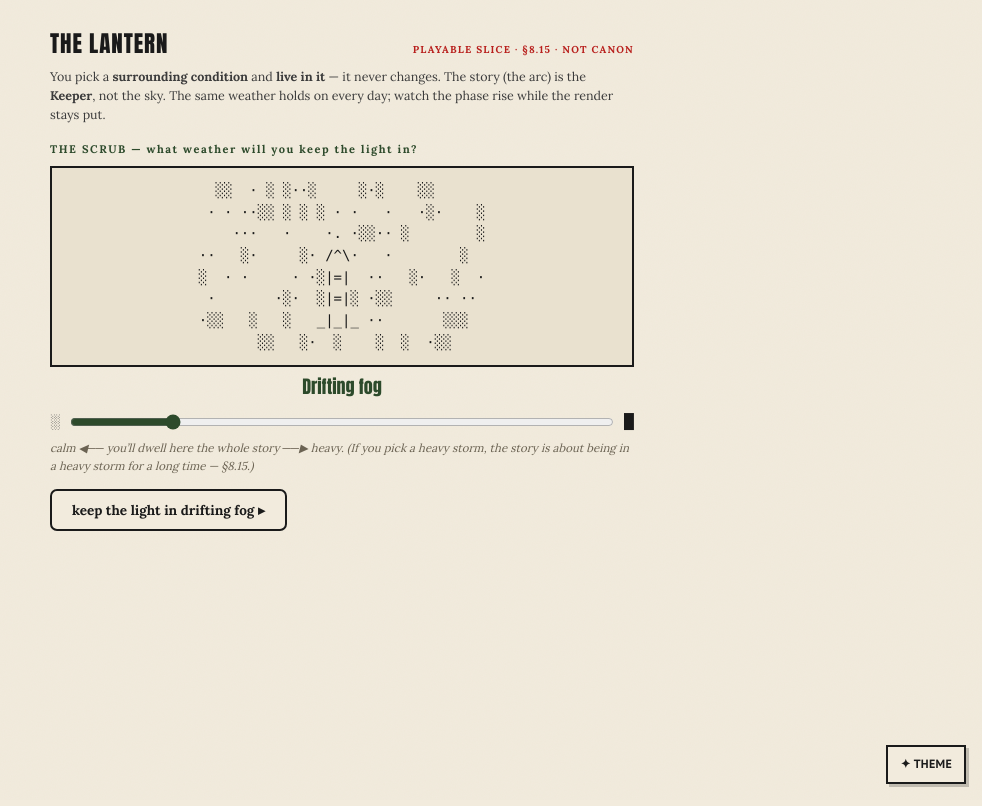
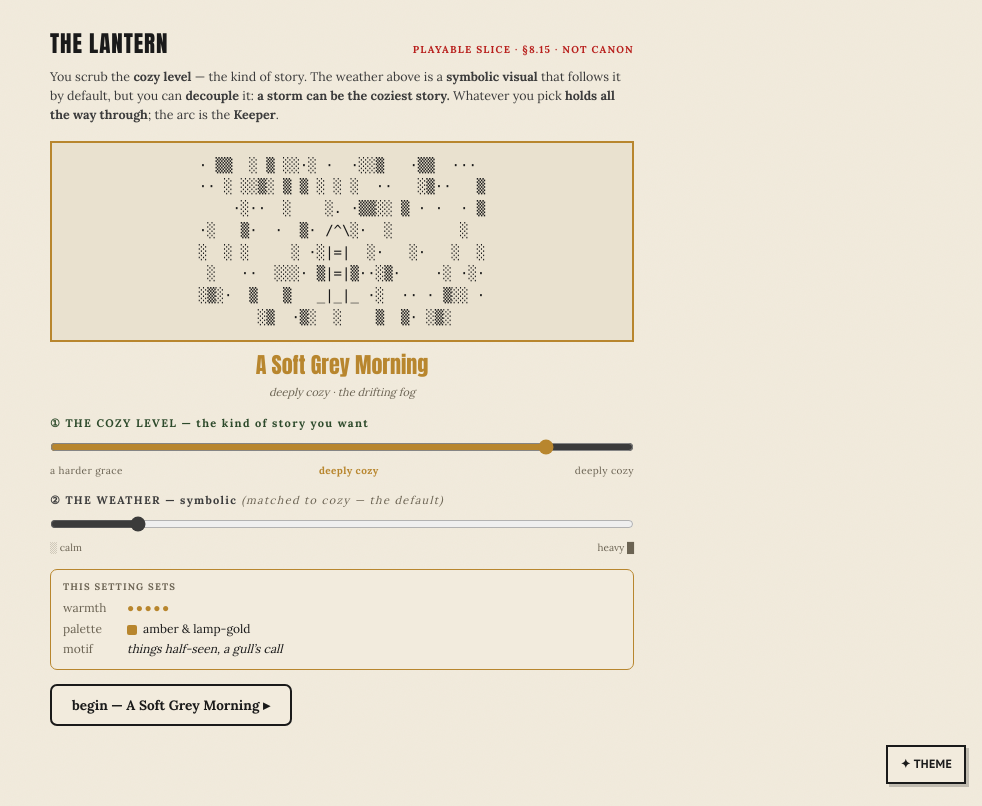
Before and after one commit to cybervaldez/myliar-website, a Next.js app: page /lantern in a window 1280 px wide. Shown: the whole page, without its empty margins (298-1280 px from the left). Built offline with nearby package versions, Linux system fonts and the light colour scheme.

Commit message:
deploy: sync website/ from monorepo @ 2311910

```diff
--- a/app/lantern/Lantern.tsx
+++ b/app/lantern/Lantern.tsx
@@ -1,15 +1,16 @@
 "use client";
 
 // THE LANTERN — a PLAYABLE slice that obeys §8.15 (THE SETTING IS NOT AN ARC).
-// v2 fix: the player SCRUBS to pick a PERSISTENT surrounding condition (calm fog ░ ↔ heavy
-// storm █) and then DWELLS in it — the weather is IDENTICAL on every day (literally the same
-// render). The emotional arc (cozy → heightened → intense → aftermath → renewal) is carried
-// entirely by the KEEPER relationship + events, INSIDE the unchanging setting. The contrast —
-// constant sky, moving story — is the whole point. (v1 was wrong: the fog arced.)
+// The setting is PERSISTENT (chosen once, held every day); the arc is the KEEPER, not the sky.
+// v4 — the scrub is the COZY LEVEL (the story tone), shown as the spectrum BELOW. The ASCII
+// weather above is a SYMBOLIC visual that tracks the cozy level BY DEFAULT (heavier weather ~
+// harder story — easy to read), but can be DECOUPLED for creative liberty: "deeply cozy + a
+// gale" = Snug Against the Gale; "a harder grace + still fog" = The Long Silence. Weather-
+// intensity ≠ coziness; the authored TITLE per combination is the honest glance.
 
 import { useState } from "react";
 
-// ── the surrounding condition (PERSISTENT — chosen once, never animated) ────────
+// ── the surrounding weather (PERSISTENT — a symbolic visual, never animated over days) ──
 const COLS = 34, ROWS = 8, RAMP = [" ", "·", "░", "▒", "▓", "█"];
 function noise(x: number, y: number, s: number) { let h = (x * 73856093) ^ (y * 19349663) ^ (s * 83492791); h = Math.imul(h ^ (h >>> 13), 1274126177); h = h ^ (h >>> 16); return ((h >>> 0) % 1000) / 1000; }
 const LIGHT = ["   .", "  /^\\", "  |=|", "  |=|", " _|_|_"];
@@ -19,60 +20,73 @@ function sky(dr: number, seed = 7): string {
   LIGHT.forEach((line, j) => { const yy = 2 + j; for (let i = 0; i < line.length; i++) { const xx = 13 + i; if (yy < ROWS && line[i] !== " ") g[yy][xx] = line[i]; } });
   return g.map((r) => r.join("")).join("\n");
 }
-function condition(dr: number): string {
-  if (dr < 0.25) return "still fog";
-  if (dr < 0.42) return "drifting fog";
-  if (dr < 0.6) return "a steady rain";
-  if (dr < 0.8) return "hard weather";
-  return "a heavy storm";
-}
-const cap = (s: string) => s.charAt(0).toUpperCase() + s.slice(1);
+
+// ── the two axes ────────────────────────────────────────────────────────────────────────
+// COZY TONE (the SCRUBBED axis — the story; index 0 = deepest warmth … 4 = a harder grace)
+const TONES = ["deeply cozy", "cozy", "warm", "bittersweet", "a harder grace"];
+const ACCENTS = ["#b8862e", "#7d8a6a", "#5f8a86", "#5a7a9a", "#7a5a8a"]; // warm amber → cool violet (tracks the TONE, not the sky)
+const PALETTES = ["amber & lamp-gold", "warm sage", "soft green-grey", "slate & cool lamp", "storm-grey & one flame"];
+// WEATHER (the symbolic visual; default-coupled to tone, decoupleable)
+const WEATHERS = ["still fog", "drifting fog", "steady rain", "gale", "wild storm"];
+const DRS = [0.12, 0.32, 0.52, 0.74, 0.92];
+const MOTIFS = ["the unbroken quiet", "things half-seen, a gull’s call", "rain on the glass, the kept kettle", "the warm room, the wild dark outside", "the one flame against the dark"];
+// authored TITLE per [tone][weather] — the diagonal is the default; the corners are the proof
+const TITLES = [
+  ["The Still Watch", "A Soft Grey Morning", "Rain on the Glass", "Snug Against the Gale", "The Warm Room"],
+  ["The Quiet Keeping", "The Drifting Days", "The Long Afternoon", "Tea Through the Gale", "Holding Cozy"],
+  ["The Patient Fog", "Half-Seen Days", "The Long Rain", "The Standing Watch", "Warm Against the Wild"],
+  ["The Thinning Quiet", "What the Fog Keeps", "Grey on Grey", "The Standing Gale", "The Long Reckoning"],
+  ["The Long Silence", "What Didn’t Come Back", "The Cold Watch", "Weathering It", "The Wild Night"],
+];
+const clamp = (n: number, lo: number, hi: number) => Math.max(lo, Math.min(hi, n));
+const toneIdx = (cozy: number) => clamp(Math.floor((100 - cozy) / 20.001), 0, 4); // cozy 100 → 0 (deeply cozy)
 
 type Stat = "STR" | "INT" | "GLD" | "CHR";
 type Choice = { role: "CAUTIOUS" | "BOLD" | "CHAOTIC"; label: string; stats: Partial<Record<Stat, number>>; keeper: string };
 type Day = { phase: string; title: string; scene: string; choices: Choice[]; final?: boolean };
+type Chosen = { title: string; weather: string; dr: number; accent: string };
 
 const STATS0: Record<Stat, number> = { STR: 8, INT: 8, GLD: 5, CHR: 8 };
 
-// {C}=condition (lowercase), {Cc}=condition (capitalized) — the SAME persistent weather, woven in
+// {C} = the persistent weather (bare noun) — prose always writes "the {C}", so it stays grammatical
 const DAYS: Day[] = [
   { phase: "COZY", title: "The Arrival",
-    scene: "You step onto the pier into {C} — the weather you chose to keep the light in, and it won’t let up the whole season. That’s the point of it. The lighthouse stands over you, grey-white, repainted a dozen times the same colour. A figure waits with a lantern: the Keeper. “Tide’s turning,” they say — not quite a smile. “So’s the gangway.” They show you the light: the lens, the wick, the log.",
+    scene: "You step onto the pier into the {C} — the weather you chose to keep the light in, and it won’t let up the whole season. That’s the point of it. The lighthouse stands over you, grey-white, repainted a dozen times the same colour. A figure waits with a lantern: the Keeper. “Tide’s turning,” they say — not quite a smile. “So’s the gangway.” They show you the light: the lens, the wick, the log.",
     choices: [
       { role: "CAUTIOUS", label: "Watch first. Learn the rhythm before I touch anything.", stats: { INT: 2 }, keeper: "“Good. The light’s been here longer than either of us. No rush.”" },
       { role: "BOLD", label: "Show me the lens. I’ll take the first watch tonight.", stats: { STR: 2 }, keeper: "“Eager.” A pause. “Mind the third stair — it’s loose.”" },
       { role: "CHAOTIC", label: "Ask whether the gulls ever get used to the weather.", stats: { CHR: 2 }, keeper: "The Keeper huffs a laugh. “They complain about it daily. Good company, though.”" },
     ] },
   { phase: "COZY", title: "The Rhythm",
-    scene: "{Cc} hasn’t changed — it isn’t supposed to. The kettle’s on against it. The little table is laid for four, and a fifth place at the end, its bowl turned down. The Keeper shows you the trim of the wick, the weight of the log’s first line: ‘Stood the watch. Logged at full weight, as is only proper.’",
+    scene: "The {C} hasn’t changed — it isn’t supposed to. The kettle’s on against it, the room warm. The little table is laid for four, and a fifth place at the end, its bowl turned down. The Keeper shows you the trim of the wick, the weight of the log’s first line: ‘Stood the watch. Logged at full weight, as is only proper.’",
     choices: [
       { role: "CAUTIOUS", label: "Keep the log exactly as shown.", stats: { INT: 2 }, keeper: "“The log doesn’t need flourishes. Just the truth, kept.”" },
       { role: "BOLD", label: "Add a line of my own — what the watch felt like.", stats: { CHR: 1, STR: 1 }, keeper: "A long look. “…The keeper before me did that too.”" },
       { role: "CHAOTIC", label: "Set a place at the fifth bowl. Just in case.", stats: { CHR: 2 }, keeper: "The Keeper goes very still. Then, quiet: “…Leave it. But thank you.”" },
     ] },
   { phase: "HEIGHTENED", title: "The Boat is Late",
-    scene: "The supply boat should have come at noon. It hasn’t. The Keeper checks the horn, checks the glass, checks the empty water, and doesn’t say what they’re thinking. Their hand rests a moment on the fifth chair. The weather is the same as it ever was — {C}, steady. The worry isn’t.",
+    scene: "The supply boat should have come at noon. It hasn’t. The Keeper checks the horn, checks the glass, checks the empty water, and doesn’t say what they’re thinking. Their hand rests a moment on the fifth chair. The weather is the same as it ever was — the {C}, steady. The worry isn’t.",
     choices: [
       { role: "CAUTIOUS", label: "Keep the light steady and even. Let it do its work.", stats: { INT: 2 }, keeper: "“That’s the job. The light doesn’t panic. Neither do we.”" },
       { role: "BOLD", label: "Ring the foghorn long, past the schedule. Reach for them.", stats: { STR: 2 }, keeper: "“…Aye. A little longer. Can’t hurt.” Their voice catches, just slightly." },
       { role: "CHAOTIC", label: "Tell the Keeper a bad joke to break the quiet.", stats: { CHR: 2 }, keeper: "It’s a terrible joke. The Keeper laughs anyway, like they needed to." },
     ] },
   { phase: "INTENSE", title: "What the Light Couldn’t Bring Back",
-    scene: "It comes out late, the way these things do — not because of any change in the sky (it’s the same {C} you arrived in), but because the night is long and you’re both still awake with it. The Keeper says it to the glass, not to you: “There was one the light didn’t bring back. A long time ago.” A breath. “But the light still holds. So do we.” The room doesn’t get darker. They just let you see them.",
+    scene: "It comes out late, the way these things do — not because of any change in the sky (it’s the {C}, unchanged since you arrived), but because the night is long and you’re both still awake with it. The Keeper says it to the glass, not to you: “There was one the light didn’t bring back. A long time ago.” A breath. “But the light still holds. So do we.” The room doesn’t get darker. They just let you see them.",
     choices: [
       { role: "CAUTIOUS", label: "Keep the watch beside them. Don’t fill the silence.", stats: { INT: 2 }, keeper: "“…Good hands. The before-keeper would’ve liked you.”" },
       { role: "BOLD", label: "Ask them — gently — about the one who didn’t come back.", stats: { STR: 2, CHR: 1 }, keeper: "They tell you. All of it. By the end the telling has stopped weighing quite so much." },
       { role: "CHAOTIC", label: "Set the fifth place at the table. Now. Tonight.", stats: { CHR: 3 }, keeper: "The Keeper looks at the bowl a long moment. Then sits. “…Five, then.”" },
     ] },
   { phase: "AFTERMATH", title: "The Morning After",
-    scene: "A horn, faint, then closer: the supply boat, late and whole, the Pilot waving like nothing happened. The Keeper lets out a breath they’d held all night. The kettle goes back on. {Cc} hasn’t lifted — it won’t — but something between the two of you has.",
+    scene: "A horn, faint, then closer: the supply boat, late and whole, the Pilot waving like nothing happened. The Keeper lets out a breath they’d held all night. The kettle goes back on. The {C} hasn’t lifted — it won’t — but something between the two of you has.",
     choices: [
       { role: "CAUTIOUS", label: "Tend the small repairs from the long night. Set it all right.", stats: { INT: 2, STR: 1 }, keeper: "“You’ll do. You’ll more than do.”" },
       { role: "BOLD", label: "Row out to meet the boat yourself.", stats: { STR: 2 }, keeper: "“Look at you. A week ago you were asking gulls about the weather.”" },
       { role: "CHAOTIC", label: "Leave the fifth bowl right-side up. Set the table for five, every day now.", stats: { CHR: 3 }, keeper: "“…Five, then,” the Keeper says again. And this time it sounds like a habit, not a wound." },
     ] },
   { phase: "RENEWAL", title: "Weeks On", final: true,
-    scene: "Weeks on. The same {C} you chose, still keeping you company; the light easy in your hands now. You trim the wick without thinking; the log’s first line is yours. The Keeper watches you work from the doorway, settled in a way they weren’t the day you came. “You’ve got the light,” they say. “You don’t need me at your shoulder.” It isn’t a goodbye. It’s a door, left open.",
+    scene: "Weeks on. The {C} you chose, unchanged, still keeping you company; the light easy in your hands now. You trim the wick without thinking; the log’s first line is yours. The Keeper watches you work from the doorway, settled in a way they weren’t the day you came. “You’ve got the light,” they say. “You don’t need me at your shoulder.” It isn’t a goodbye. It’s a door, left open.",
     choices: [
       { role: "CAUTIOUS", label: "Keep it exactly as you taught me.", stats: { INT: 2 }, keeper: "“That’s enough. That was always enough.”" },
       { role: "BOLD", label: "Make it mine. Add my own line to the log every night.", stats: { CHR: 2, STR: 1 }, keeper: "“…Now you sound like a keeper.”" },
@@ -83,22 +97,29 @@ const DAYS: Day[] = [
 const ink = "var(--ink)", soft = "var(--ink-soft)", paper = "var(--paper)", shade = "var(--paper-shade)", forest = "var(--forest)", margin = "var(--margin-ink)";
 const rcol = (r: string) => (r === "BOLD" ? "var(--spot-red)" : r === "CHAOTIC" ? "#8a5cc0" : forest);
 const STATS: Stat[] = ["STR", "INT", "GLD", "CHR"];
-const weave = (s: string, c: string) => s.replace(/\{C\}/g, c).replace(/\{Cc\}/g, cap(c));
+const weave = (s: string, c: string) => s.replace(/\{C\}/g, c);
 
 export default function Lantern() {
   const [screen, setScreen] = useState<"scrub" | "play" | "end">("scrub");
-  const [scrub, setScrub] = useState(18); // 0-100 → the persistent condition
-  const [settingDr, setSettingDr] = useState(0.12);
+  const [cozy, setCozy] = useState(86);              // the SCRUBBED axis (0..100, right = deeply cozy)
+  const [weatherRaw, setWeatherRaw] = useState<number | null>(null); // null = matched to tone (default); else decoupled
+  const [chosen, setChosen] = useState<Chosen>({ title: TITLES[0][0], weather: WEATHERS[0], dr: DRS[0], accent: ACCENTS[0] });
   const [day, setDay] = useState(0);
   const [stats, setStats] = useState<Record<Stat, number>>({ ...STATS0 });
   const [picked, setPicked] = useState<number | null>(null);
 
-  const previewDr = 0.1 + (scrub / 100) * 0.84;
-  const cond = condition(settingDr);
+  const tone = toneIdx(cozy);
+  const weather01 = weatherRaw !== null ? weatherRaw / 100 : (1 - cozy / 100); // matched: cozier ⇒ calmer
+  const wIdx = clamp(Math.round(weather01 * 4), 0, 4);
+  const decoupled = weatherRaw !== null && wIdx !== tone;
+  const accent = ACCENTS[tone];
+  const title = TITLES[tone][wIdx];
+  const warmth = 5 - tone;
+
   const d = DAYS[day];
   const reset = () => { setScreen("scrub"); setDay(0); setStats({ ...STATS0 }); setPicked(null); };
-  const begin = () => { setSettingDr(previewDr); setScreen("play"); };
-  const pick = (i: number) => { if (picked != null) return; const c = d.choices[i]; setStats((s) => { const n = { ...s }; for (const k in c.stats) n[k as Stat] += c.stats[k as Stat]!; return n; }); setPicked(i); };
+  const begin = () => { setChosen({ title, weather: WEATHERS[wIdx], dr: DRS[wIdx], accent }); setScreen("play"); };
+  const pick = (i: number) => { if (picked != null) return; const c = d.choices[i]; setStats((st) => { const n = { ...st }; for (const k in c.stats) n[k as Stat] += c.stats[k as Stat]!; return n; }); setPicked(i); };
   const next = () => { if (d.final) { setScreen("end"); return; } setDay((x) => x + 1); setPicked(null); };
 
   const Bars = () => (
@@ -120,23 +141,41 @@ export default function Lantern() {
         <span style={{ fontSize: 10, letterSpacing: ".12em", color: "var(--spot-red)", fontFamily: "var(--theme-body)", fontWeight: 700 }}>PLAYABLE SLICE · §8.15 · NOT CANON</span>
       </div>
       <p style={{ color: soft, fontSize: 12.5, lineHeight: 1.55, margin: "5px 0 16px" }}>
-        You pick a <b>surrounding condition</b> and <b>live in it</b> — it never changes. The story (the arc) is the <b>Keeper</b>, not the sky. The same weather holds on every day; watch the phase rise while the render stays put.
+        You scrub the <b>cozy level</b> — the kind of story. The weather above is a <b>symbolic visual</b> that follows it by default, but you can <b>decouple</b> it: <b>a storm can be the coziest story.</b> Whatever you pick <b>holds all the way through</b>; the arc is the <b>Keeper</b>.
       </p>
 
       {screen === "scrub" && (
         <div>
-          <div style={{ fontFamily: "var(--theme-body)", fontSize: 11, fontWeight: 700, letterSpacing: ".14em", color: forest, marginBottom: 8 }}>THE SCRUB — what weather will you keep the light in?</div>
-          <pre style={{ fontFamily: "ui-monospace, Menlo, monospace", whiteSpace: "pre", fontSize: 14, color: ink, background: shade, border: `2px solid ${ink}`, padding: "12px", textAlign: "center", margin: "0 0 6px" }}>{sky(previewDr)}</pre>
-          <div style={{ textAlign: "center", fontFamily: "var(--theme-display)", fontSize: 18, color: forest, marginBottom: 10 }}>{cap(condition(previewDr))}</div>
-          <div style={{ display: "flex", alignItems: "center", gap: 10, marginBottom: 6 }}>
-            <span style={{ fontSize: 14, color: soft }}>░</span>
-            <input type="range" min={0} max={100} value={scrub} onChange={(e) => setScrub(Number(e.target.value))} style={{ flex: 1, accentColor: forest }} aria-label="surrounding condition" />
-            <span style={{ fontSize: 14, color: ink }}>█</span>
+          {/* the SETTING shown visually (above) */}
+          <pre style={{ fontFamily: "ui-monospace, Menlo, monospace", whiteSpace: "pre", fontSize: 14, color: ink, background: shade, border: `2px solid ${accent}`, padding: "12px", textAlign: "center", margin: "0 0 6px", transition: "border-color .2s" }}>{sky(DRS[wIdx])}</pre>
+          <div style={{ textAlign: "center", fontFamily: "var(--theme-display)", fontSize: 22, color: accent, marginBottom: 2 }}>{title}</div>
+          <div style={{ textAlign: "center", fontSize: 11, color: margin, marginBottom: 14, fontStyle: "italic" }}>{TONES[tone]} · the {WEATHERS[wIdx]}{decoupled && <span style={{ color: accent }}> · weather decoupled — a {TONES[tone]} storm? your call</span>}</div>
+
+          {/* the COZY LEVEL spectrum — the axis ACTUALLY being scrubbed */}
+          <div style={{ fontFamily: "var(--theme-body)", fontSize: 11, fontWeight: 700, letterSpacing: ".12em", color: forest, marginBottom: 4 }}>① THE COZY LEVEL — the kind of story you want</div>
+          <input type="range" min={0} max={100} value={cozy} onChange={(e) => setCozy(Number(e.target.value))} style={{ width: "100%", accentColor: accent }} aria-label="cozy level" />
+          <div style={{ display: "flex", justifyContent: "space-between", fontSize: 10, color: margin, marginBottom: 14, fontFamily: "var(--theme-body)", letterSpacing: ".04em" }}>
+            <span>a harder grace</span><span style={{ color: accent, fontWeight: 700 }}>{TONES[tone]}</span><span>deeply cozy</span>
           </div>
-          <p style={{ fontSize: 11.5, color: margin, fontStyle: "italic", margin: "2px 0 14px" }}>
-            calm ◀── you’ll dwell here the whole story ──▶ heavy. (If you pick a heavy storm, the story is about being in a heavy storm for a long time — §8.15.)
-          </p>
-          <button onClick={begin} style={{ padding: "9px 20px", cursor: "pointer", border: `2px solid ${ink}`, background: paper, borderRadius: 7, fontFamily: "var(--theme-body)", fontWeight: 700, fontSize: 13.5, color: ink }}>keep the light in {condition(previewDr)} ▸</button>
+
+          {/* the WEATHER — symbolic, matched by default, decoupleable for creative liberty */}
+          <div style={{ display: "flex", alignItems: "baseline", justifyContent: "space-between", marginBottom: 4 }}>
+            <span style={{ fontFamily: "var(--theme-body)", fontSize: 11, fontWeight: 700, letterSpacing: ".12em", color: soft }}>② THE WEATHER — symbolic <span style={{ fontWeight: 400, fontStyle: "italic", color: margin }}>{decoupled ? "(decoupled)" : "(matched to cozy — the default)"}</span></span>
+            {decoupled && <button onClick={() => setWeatherRaw(null)} style={{ fontSize: 10, color: forest, background: "none", border: "none", cursor: "pointer", textDecoration: "underline", padding: 0 }}>↺ re-match</button>}
+          </div>
+          <input type="range" min={0} max={100} value={Math.round(weather01 * 100)} onChange={(e) => setWeatherRaw(Number(e.target.value))} style={{ width: "100%", accentColor: soft }} aria-label="weather (symbolic)" />
+          <div style={{ display: "flex", justifyContent: "space-between", fontSize: 10, color: margin, marginBottom: 14, fontFamily: "var(--theme-body)" }}>
+            <span>░ calm</span><span>heavy █</span>
+          </div>
+
+          {/* what this setting SETS — the presets the scrub is changing */}
+          <div style={{ border: `1px solid ${accent}`, background: paper, borderRadius: 7, padding: "9px 12px", fontSize: 12, lineHeight: 1.7, marginBottom: 14 }}>
+            <div style={{ fontFamily: "var(--theme-body)", fontSize: 9.5, fontWeight: 700, letterSpacing: ".12em", color: margin, marginBottom: 3 }}>THIS SETTING SETS</div>
+            <div><span style={{ color: margin, display: "inline-block", width: 64 }}>warmth</span><span style={{ color: accent, letterSpacing: 1.5 }}>{"●".repeat(warmth)}<span style={{ color: "var(--ink-soft)" }}>{"○".repeat(5 - warmth)}</span></span>{warmth === 5 && wIdx >= 3 && <span style={{ color: accent, fontStyle: "italic", marginLeft: 8 }}>— yes, a storm, and the coziest of all</span>}{warmth === 1 && wIdx <= 1 && <span style={{ color: accent, fontStyle: "italic", marginLeft: 8 }}>— calm sky, hardest story</span>}</div>
+            <div><span style={{ color: margin, display: "inline-block", width: 64 }}>palette</span><span style={{ display: "inline-block", width: 10, height: 10, background: accent, borderRadius: 2, marginRight: 6, verticalAlign: "middle" }} /><span style={{ color: ink }}>{PALETTES[tone]}</span></div>
+            <div><span style={{ color: margin, display: "inline-block", width: 64 }}>motif</span><span style={{ color: ink, fontStyle: "italic" }}>{MOTIFS[wIdx]}</span></div>
+          </div>
+          <button onClick={begin} style={{ padding: "9px 20px", cursor: "pointer", border: `2px solid ${ink}`, background: paper, borderRadius: 7, fontFamily: "var(--theme-body)", fontWeight: 700, fontSize: 13.5, color: ink }}>begin — {title} ▸</button>
         </div>
       )}
 
@@ -149,9 +188,9 @@ export default function Lantern() {
             </div>
             <Bars />
           </div>
-          <pre style={{ fontFamily: "ui-monospace, Menlo, monospace", whiteSpace: "pre", fontSize: 14, color: ink, background: shade, border: `2px solid ${ink}`, padding: "10px", textAlign: "center", margin: "0 0 3px", overflow: "hidden" }}>{sky(settingDr)}</pre>
-          <div style={{ fontSize: 10, color: margin, fontStyle: "italic", textAlign: "right", margin: "0 0 12px" }}>your weather: <b style={{ color: forest }}>{cond}</b> — unchanged since day 1 (the setting holds; the arc moves)</div>
-          <p style={{ fontSize: 14.5, lineHeight: 1.7, color: ink, margin: "0 0 14px" }}>{weave(d.scene, cond)}</p>
+          <pre style={{ fontFamily: "ui-monospace, Menlo, monospace", whiteSpace: "pre", fontSize: 14, color: ink, background: shade, border: `2px solid ${chosen.accent}`, padding: "10px", textAlign: "center", margin: "0 0 3px", overflow: "hidden" }}>{sky(chosen.dr)}</pre>
+          <div style={{ fontSize: 10, color: margin, fontStyle: "italic", textAlign: "right", margin: "0 0 12px" }}>▸ <b style={{ color: chosen.accent }}>{chosen.title}</b> · the {chosen.weather} holds — unchanged since day 1 (the setting holds; the arc moves)</div>
+          <p style={{ fontSize: 14.5, lineHeight: 1.7, color: ink, margin: "0 0 14px" }}>{weave(d.scene, chosen.weather)}</p>
 
           {picked == null ? (
             <div>
@@ -181,8 +220,8 @@ export default function Lantern() {
 
       {screen === "end" && (
         <div>
-          <pre style={{ fontFamily: "ui-monospace, Menlo, monospace", whiteSpace: "pre", fontSize: 14, color: ink, background: shade, border: `2px solid ${forest}`, padding: "12px", textAlign: "center", margin: "0 0 6px" }}>{sky(settingDr)}</pre>
-          <div style={{ fontSize: 10, color: margin, fontStyle: "italic", textAlign: "right", margin: "0 0 14px" }}>same <b style={{ color: forest }}>{cond}</b> as day 1 — the sky never moved. The Keeper did.</div>
+          <pre style={{ fontFamily: "ui-monospace, Menlo, monospace", whiteSpace: "pre", fontSize: 14, color: ink, background: shade, border: `2px solid ${chosen.accent}`, padding: "12px", textAlign: "center", margin: "0 0 6px" }}>{sky(chosen.dr)}</pre>
+          <div style={{ fontSize: 10, color: margin, fontStyle: "italic", textAlign: "right", margin: "0 0 14px" }}>same <b style={{ color: chosen.accent }}>{chosen.title}</b> as day 1 — the sky never moved. The Keeper did.</div>
           <div style={{ fontFamily: "var(--theme-display)", fontSize: 19, color: forest, marginBottom: 8 }}>The light still holds.</div>
           <p style={{ fontSize: 14.5, lineHeight: 1.7, color: ink, margin: "0 0 10px" }}>
             You kept the watch — in the weather you chose, the whole way through. The Keeper steps back, not gone, just no longer needed at your shoulder. The door stays open.
```
